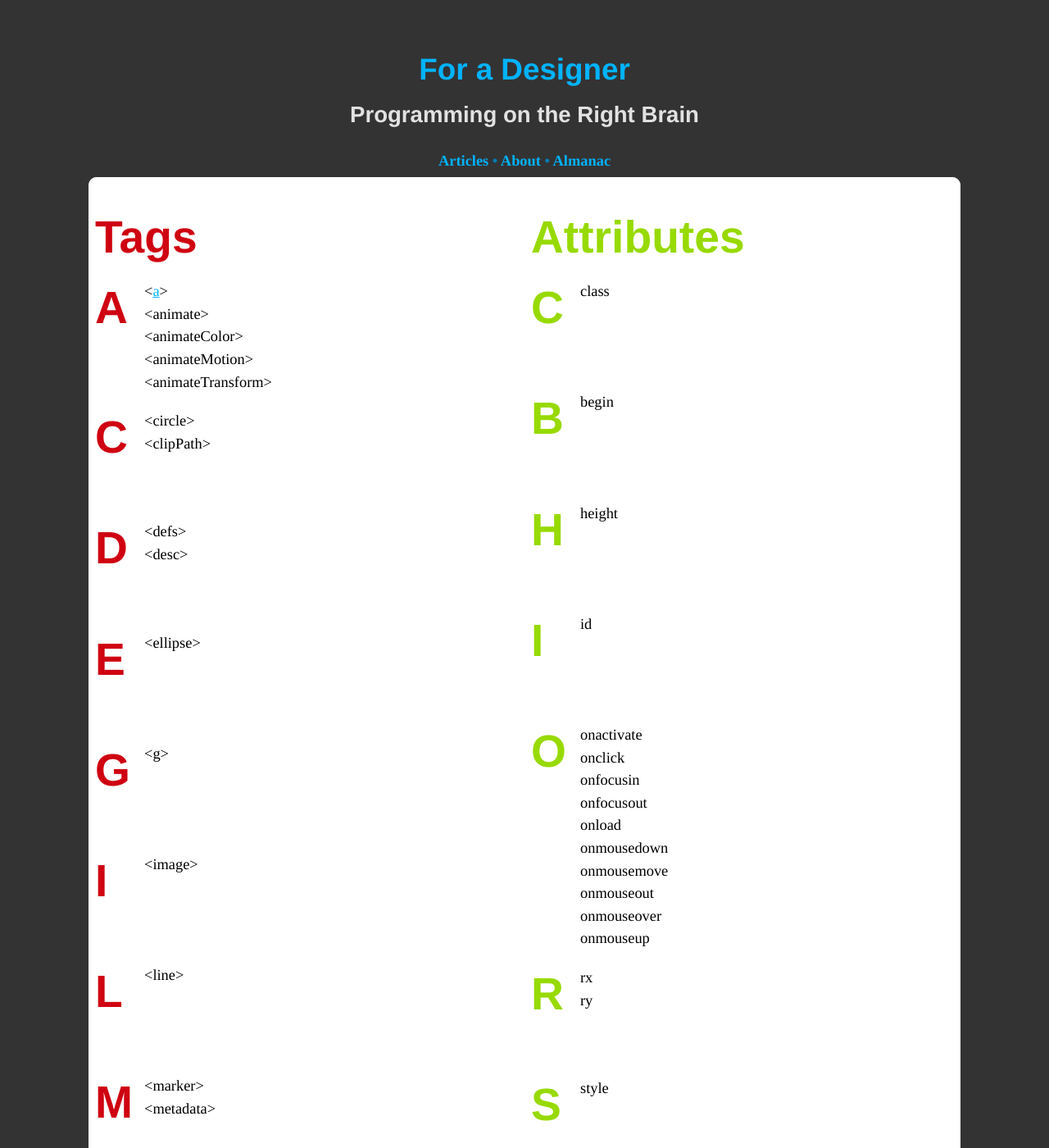
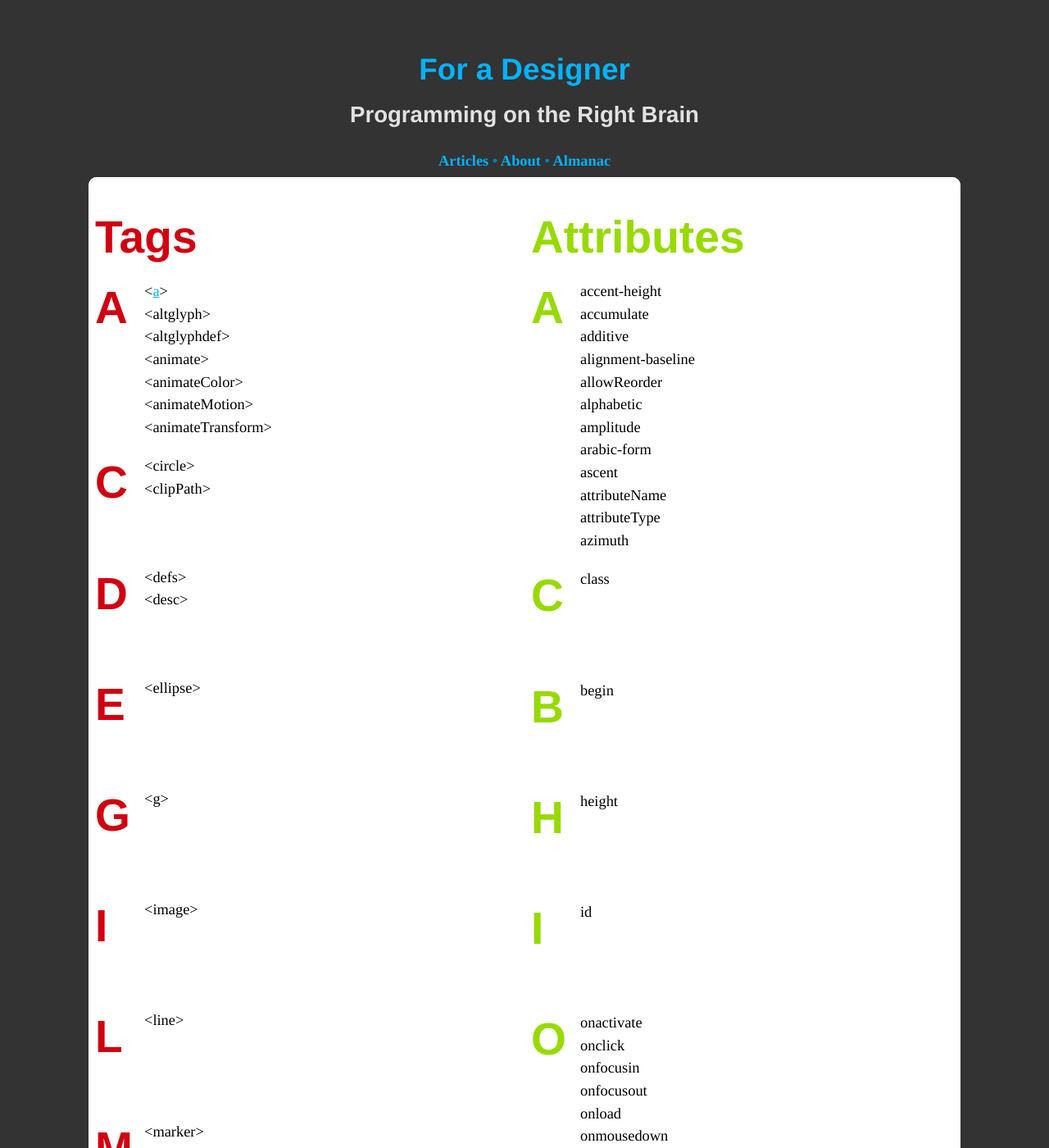
Before and after one commit to WebInspectInc/tjacobdesign.github.io, a Jekyll site: the page built from almanac/index.html, in a window 1280 px wide and 1400 px high. Shown: the whole window at 82% size. Built offline with Jekyll 4.4.1, drawn with Linux system fonts in a browser that asks for light colours; some web fonts are replaced; Markdown is read by kramdown in place of the engine named in the settings; some of the changed text lies outside the part shown.

Commit message:
Adding a bunch of new almanac stuff

```diff
--- a/almanac/index.html
+++ b/almanac/index.html
@@ -12,6 +12,8 @@ css: "almanac.css"
 				<h2>A</h2>
 				<ol>
 					<li><a href="tags/a">a</a></li>
+					<li>altglyph</li>
+					<li>altglyphdef</li>
 					<li>animate</li>
 					<li>animateColor</li>
 					<li>animateMotion</li>
@@ -96,6 +98,12 @@ css: "almanac.css"
 				</ol>
 			</li>
 			<li>
+				<h2>V</h2>
+				<ol>
+					<li>view</li>
+				</ol>
+			</li>
+			<li>
 				<h2>P</h2>
 				<ol>
 					<li>path</li>
@@ -108,6 +116,23 @@ css: "almanac.css"
 	<section class="span-1-2">
 		<h1 class="purple">Attributes</h1>
 		<ol class="list">
+			<li>
+				<h2>A</h2>
+				<ol>
+					<li>accent-height</li>
+					<li>accumulate</li>
+					<li>additive</li>
+					<li>alignment-baseline</li>
+					<li>allowReorder</li>
+					<li>alphabetic</li>
+					<li>amplitude</li>
+					<li>arabic-form</li>
+					<li>ascent</li>
+					<li>attributeName</li>
+					<li>attributeType</li>
+					<li>azimuth</li>
+				</ol>
+			</li>
 			<li>
 				<h2>C</h2>
 				<ul>
@@ -148,6 +173,12 @@ css: "almanac.css"
 				</ol>
 			</li>
 			<li>
+				<h2>P</h2>
+				<ol>
+					<li>preserveAspectRatio</li>
+				</ol>
+			</li>
+			<li>
 				<h2>R</h2>
 				<ol>
 					<li>rx</li>
```
Also changed, not shown: other parts of almanac/index.html (+1 -0 lines).
